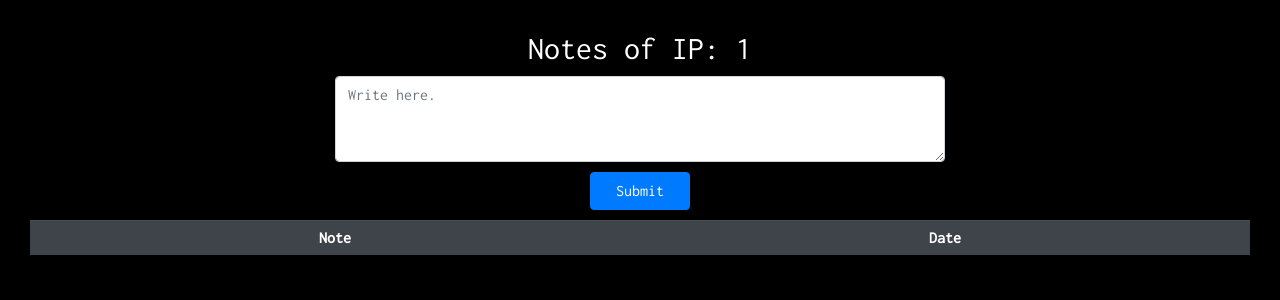
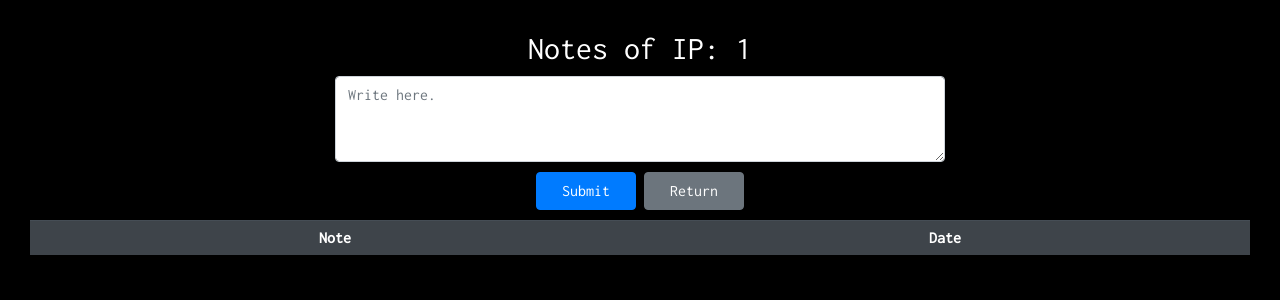
Before and after one commit to wjmolina/PythonAnywhere, a Flask app: page /wallpaper/notes/1 in a window 1280 px wide. Shown: the top 300 px of the page. Run offline with Flask 2, Linux system fonts and the light colour scheme; data that the repository does not hold is empty; parts of the project's set-up code (start-up, migrations or seed data) failed here and were passed over.

Commit message:
Update notes.html

```diff
--- a/templates/wallpapers/notes.html
+++ b/templates/wallpapers/notes.html
@@ -42,7 +42,7 @@
             margin-right: auto;
         }
 
-        button {
+        .btn {
             width: 100px;
             margin: 10px 0 10px 0;
         }
@@ -54,6 +54,7 @@
     <form action="/wallpaper/notes/{{ ip }}" method="POST">
         <textarea id="noteTextArea" name="note" class="form-control" rows="3" placeholder="Write here."></textarea>
         <button type="submit" class="btn btn-primary">Submit</button>
+        <a class="btn btn-secondary" href="../../wallpaper_read" role="button">Return</a>
     </form>
     <table class="table table-striped table-dark table-hover table-sm">
         <tr>
```
